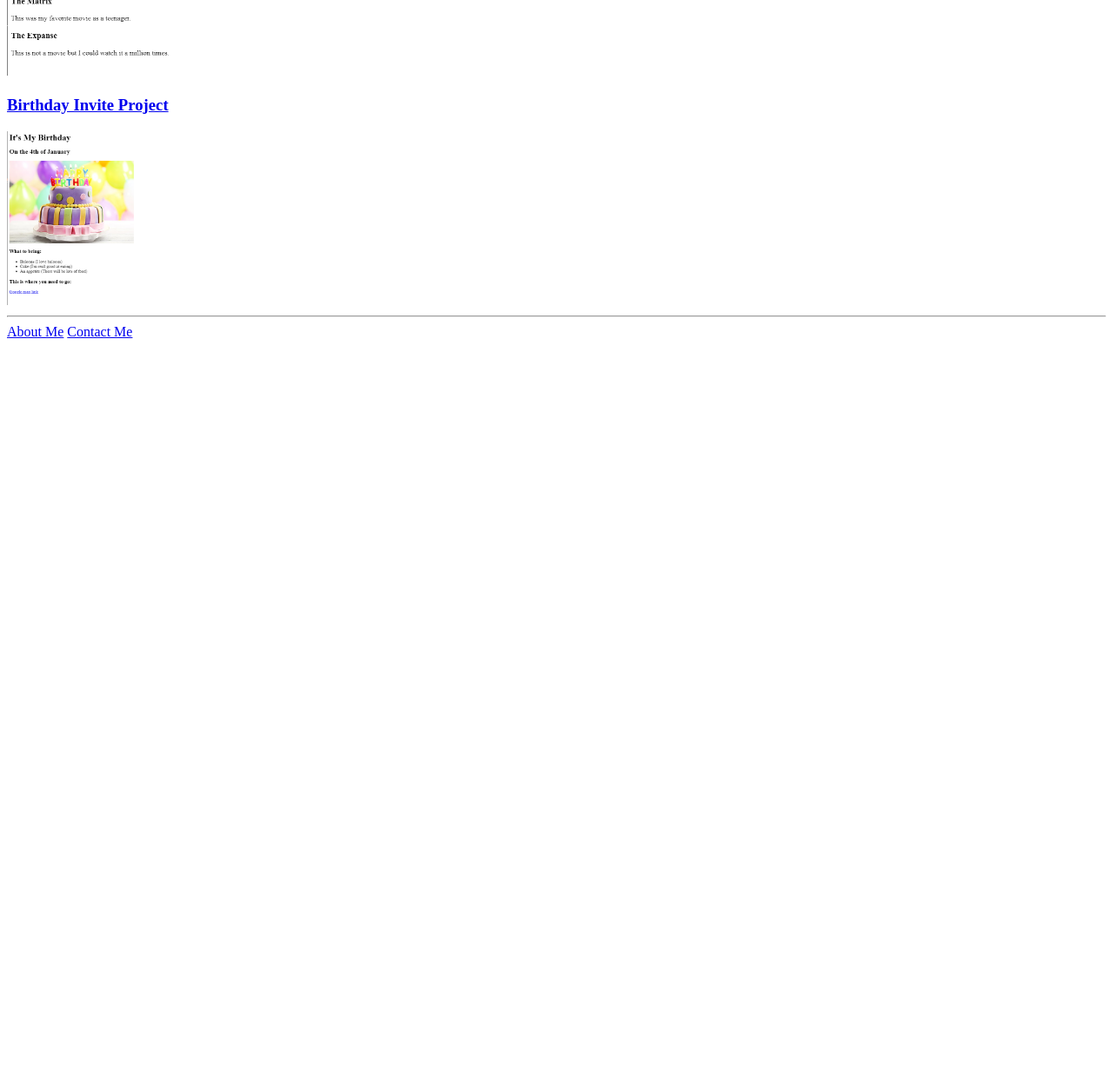
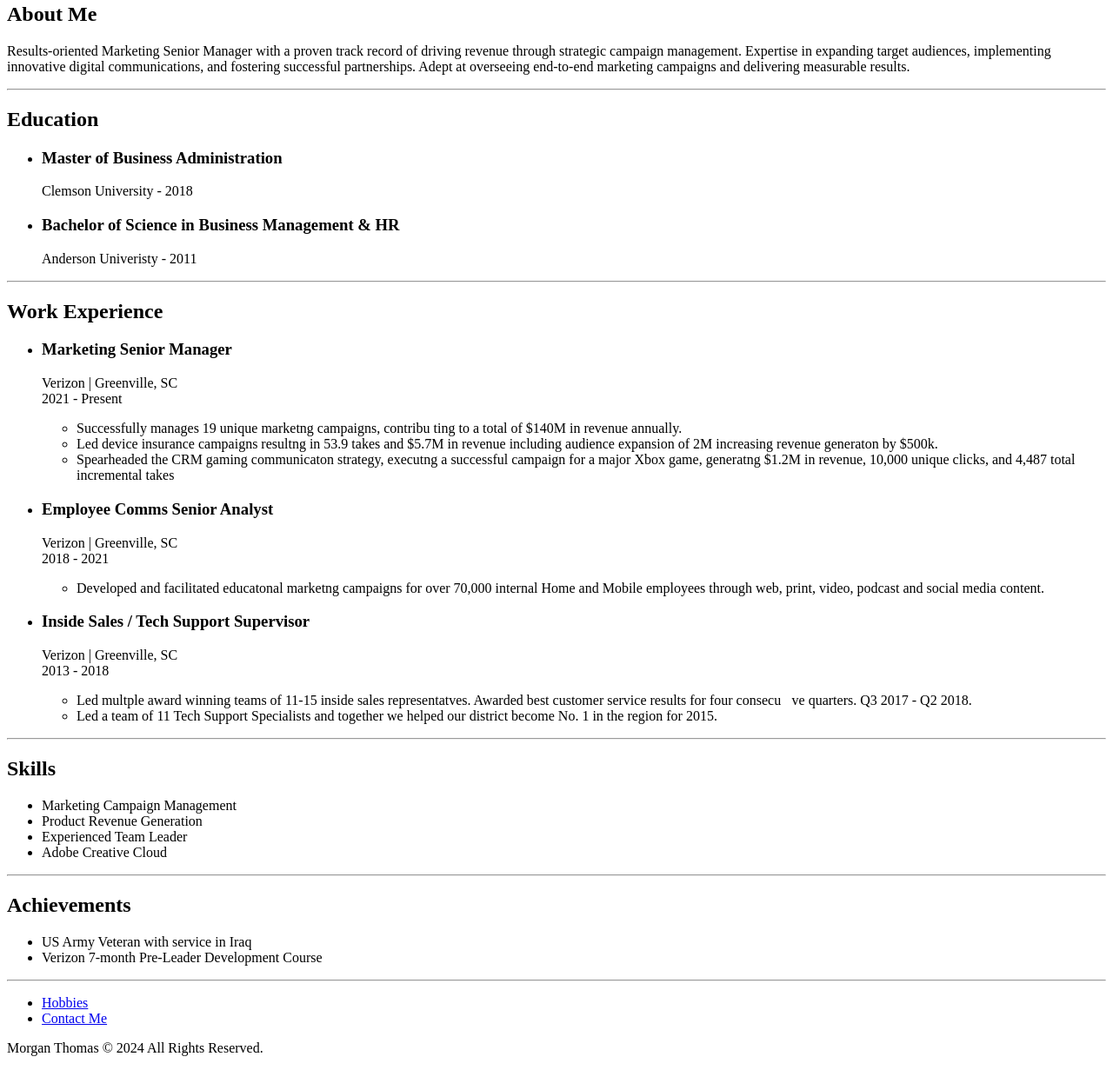
Before and after one commit to morgantshow/html-portfolio, a plain HTML site: page index.html in a window 1280 px wide. Shown: the part 301-1532 px from the top of the page at 87% size. Before the commit the page ends 800 px from the top, so only its background shows below. Drawn offline with Linux system fonts and the light colour scheme.

Commit message:
Add files via upload

```diff
--- a/index.html
+++ b/index.html
@@ -1,22 +1,78 @@
 <!DOCTYPE html>
-<html lang="en">
+<html>
+<head>
+    <meta charset="UTF-8" />
+    <title>My Resume</title>
+</head>
+<body>
+    <h1>Morgan Thomas</h1>
 
-<head>
-    <meta charset="UTF-8"/>
-    <title>Morgan's Web Developer Portfolio</title>
-</head>
+    <img src="./Assets/Images/Morgan Profile Pic.jpg" height="200" alt="Profile picture of Morgan Thomas">
 
-<body>
-    <h1>Morgan Thomas' Portfolio</h1>
-    <h2>I'm a Web Developer</h2>
+    <h2>About Me</h2>
+        <p>Results-oriented Marketing Senior Manager with a proven track record of driving revenue through strategic campaign management. Expertise in expanding target audiences, implementing innovative digital communications, and fostering successful partnerships. Adept at overseeing end-to-end marketing campaigns and delivering measurable results.</p>
+
+        <hr />
+
+        <h2>Education</h2>
+    <ul>
+        <li><h3>Master of Business Administration</h3></li>
+        <P>Clemson University - 2018</P>
+        <li><h3>Bachelor of Science in Business Management & HR</h3></li>
+        <P>Anderson Univeristy - 2011</P>
+    </ul>
+
     <hr />
-    <h3><a href="./public/movie-ranking.html">Movie Ranking Project</a></h3>
-    <img src="./assets/images/morgan-movie-ranking.png" height="200px" alt="Morgan's Movie Ranking"/>
-    <h3><a href="./public/birthday-invite.html">Birthday Invite Project</a></h3>
-    <img src="./assets/images/morgan-birthday-invite.png" height="200px" alt="Morgan's Birthday Invite"/>
-    <hr />
-    <a href="./public/about.html">About Me</a>
-    <a href="./public/contact.html">Contact Me</a>
+
+    <h2>Work Experience</h2>
+    <ul>
+        <li><h3>Marketing Senior Manager</h3></li>
+        <P>Verizon | Greenville, SC</br>2021 - Present</P>
+        <ul>
+            <li>Successfully manages 19 unique marketng campaigns, contribu ting to a total of $140M in revenue annually.</li>
+            <li>Led device insurance campaigns resultng in 53.9 takes and $5.7M in revenue including audience expansion of 2M increasing revenue generaton by $500k.</li>
+            <li>Spearheaded the CRM gaming communicaton strategy, executng a successful campaign for a major Xbox game, generatng $1.2M in revenue, 10,000 unique clicks, and 4,487 total incremental takes</li>
+        </ul>
+        <li><h3>Employee Comms Senior Analyst</h3></li>
+        <P>Verizon | Greenville, SC</br>2018 - 2021</P>
+        <ul>
+            <li>Developed and facilitated educatonal marketng campaigns for over 70,000 internal Home and Mobile employees through web, print, video, podcast and social media content.</li>
+        </ul>
+        <li><h3>Inside Sales / Tech Support Supervisor</h3></li>
+        <P>Verizon | Greenville, SC</br>2013 - 2018</P>
+        <ul>
+            <li>Led multple award winning teams of 11-15 inside sales representatves. Awarded best customer service results for four consecu􀦞ve quarters. Q3 2017 - Q2 2018.</li>
+            <li>Led a team of 11 Tech Support Specialists and together we helped our district become No. 1 in the region for 2015.</li>
+        </ul>
+    </ul>
+
+<hr />
+
+<h2>Skills</h2>
+<ul>
+    <li>Marketing Campaign Management</li>
+    <li>Product Revenue Generation</li>
+    <li>Experienced Team Leader</li>
+    <li>Adobe Creative Cloud</li>
+</ul>
+
+<hr />
+
+<h2>Achievements</h2>
+<ul>
+    <li>US Army Veteran with service in Iraq</li>
+    <li> Verizon 7-month Pre-Leader Development Course</li>
+</ul>
+
+<hr />
+
+<ul>
+    <li><a href="./Hobbies.html">Hobbies</a></li>
+    <li><a href="./Contact Me.html">Contact Me</a></li>
+</ul>
+
+<footer>
+    <p>Morgan Thomas © 2024 All Rights Reserved.</p>
+</footer>
 </body>
-
 </html>
```
Also changed, not shown: Contact Me.html (added, +12 -0 lines), Hobbies.html (added, +20 -0 lines), Assets/Images/Morgan Profile Pic.jpg (added).
